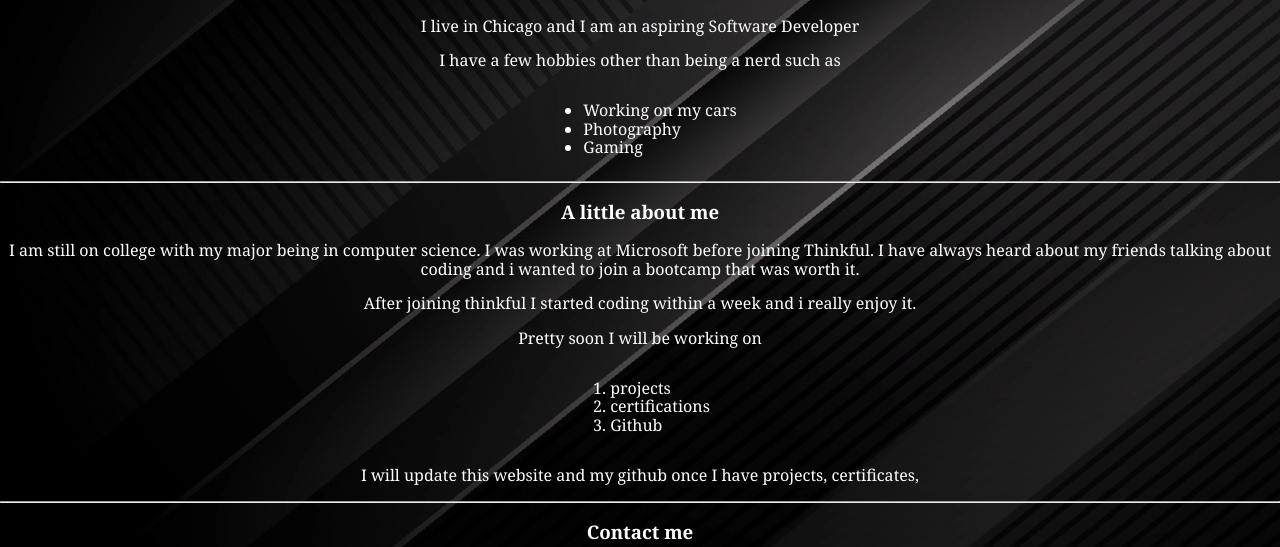
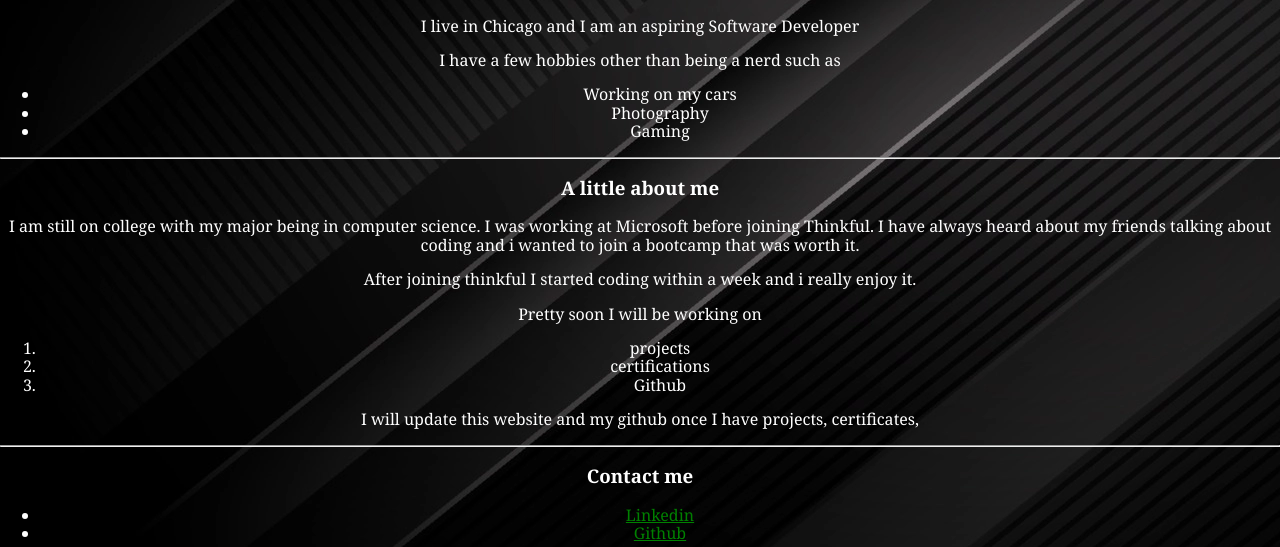
Before and after one commit to Hershey3124/thinkful-project, a plain HTML site: page index.html in a window 1280 px wide. Shown: the part 552-1099 px from the top of the page. Drawn offline with nearby package versions, Linux system fonts and the light colour scheme.

Commit message:
Update style.css

```diff
--- a/style.css
+++ b/style.css
@@ -18,12 +18,9 @@ color: white;
 h1, h2, h3, footer, p{
   text-align: center;
 }
-div.center{
-  text-align: center;
-}
-ul,ol{
-  display: inline-block;
-  text-align: left;
+div.container{
+  display: flex;
+  justify-content: center;
 }
 
 }
```
